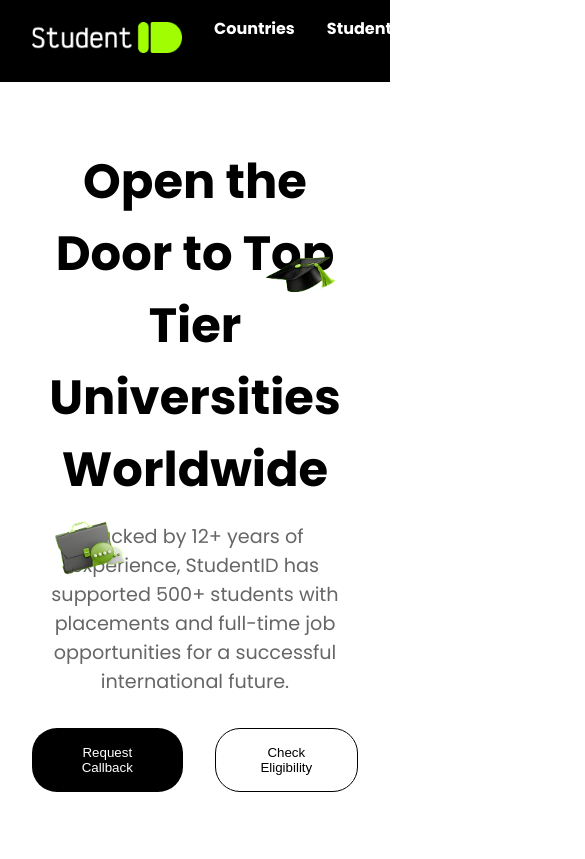
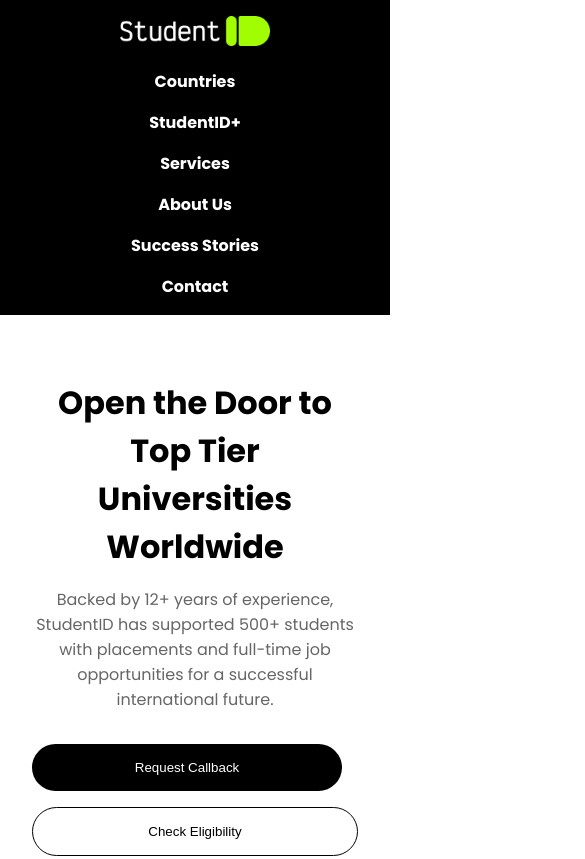
Before and after one commit to connect-sketch/StudentID_Web, a plain HTML site: page Asraf/Asraf/Figma/index.html in a window 390 px wide. Shown: the top 859 px of the page, 585 px wide, since content can reach past the window. Drawn offline with Linux system fonts and the light colour scheme; a web font is replaced by a local one.

Commit message:
feat: Add initial responsive styles for mobile

```diff
--- a/Asraf/Asraf/Figma/style.css
+++ b/Asraf/Asraf/Figma/style.css
@@ -1340,3 +1340,43 @@
     transform: scale(1.05); /* Slight zoom in effect */
     box-shadow: 0 4px 8px rgba(0, 0, 0, 0.2);
 }
+
+/* --- Responsive Styles --- */
+
+@media (max-width: 768px) {
+    /* Header */
+    nav {
+        flex-direction: column;
+        align-items: center;
+    }
+
+    nav ul {
+        flex-direction: column;
+        margin-top: 1rem;
+        gap: 1rem;
+    }
+
+    nav ul li {
+        margin-left: 0;
+        text-align: center;
+    }
+
+    /* Hero Section */
+    .hero-image-left,
+    .hero-image-right {
+        display: none; /* Hide decorative images on mobile */
+    }
+
+    .hero h1 {
+        font-size: 2rem;
+    }
+
+    .hero p {
+        font-size: 1rem;
+    }
+
+    .hero-buttons {
+        flex-direction: column;
+        gap: 1rem;
+    }
+}
```
